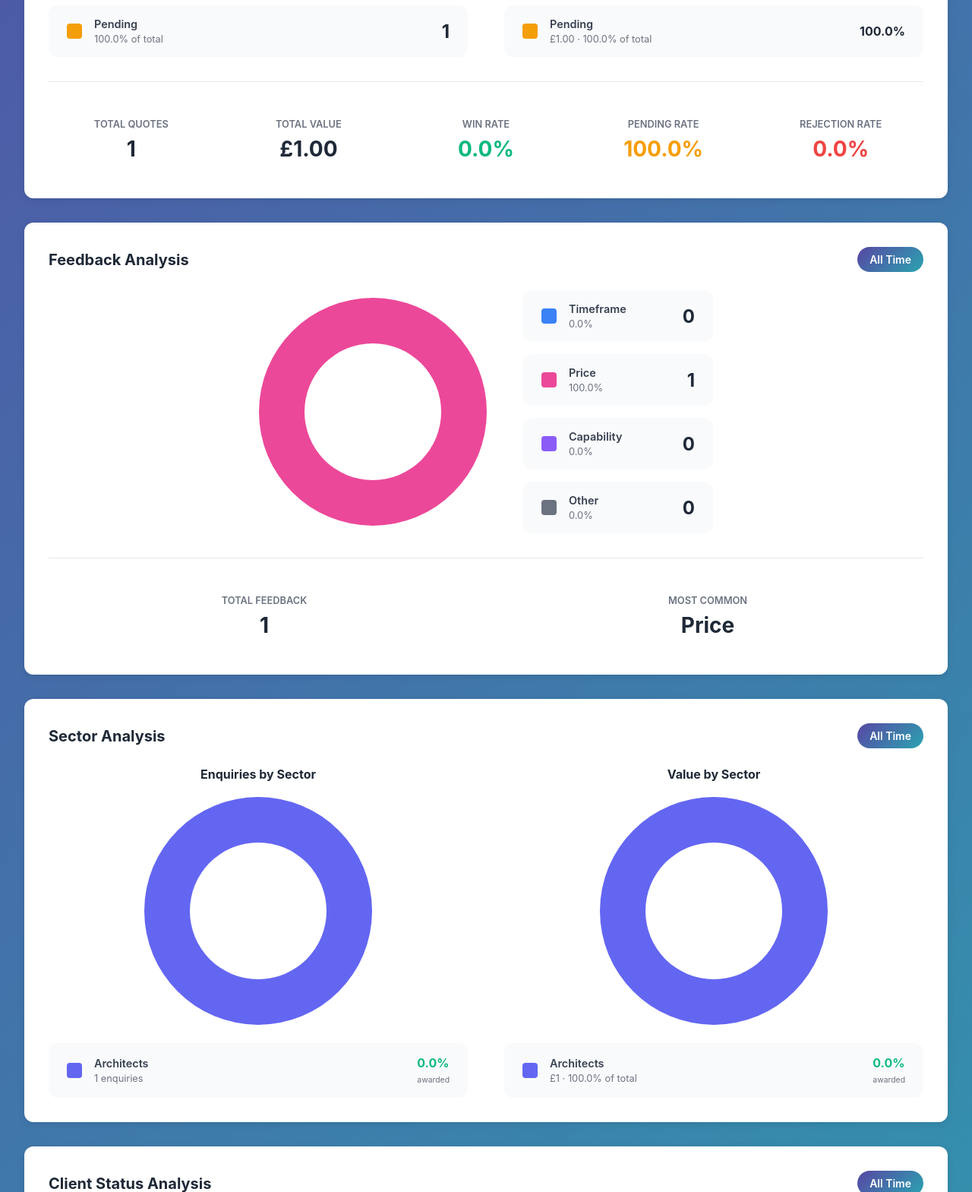
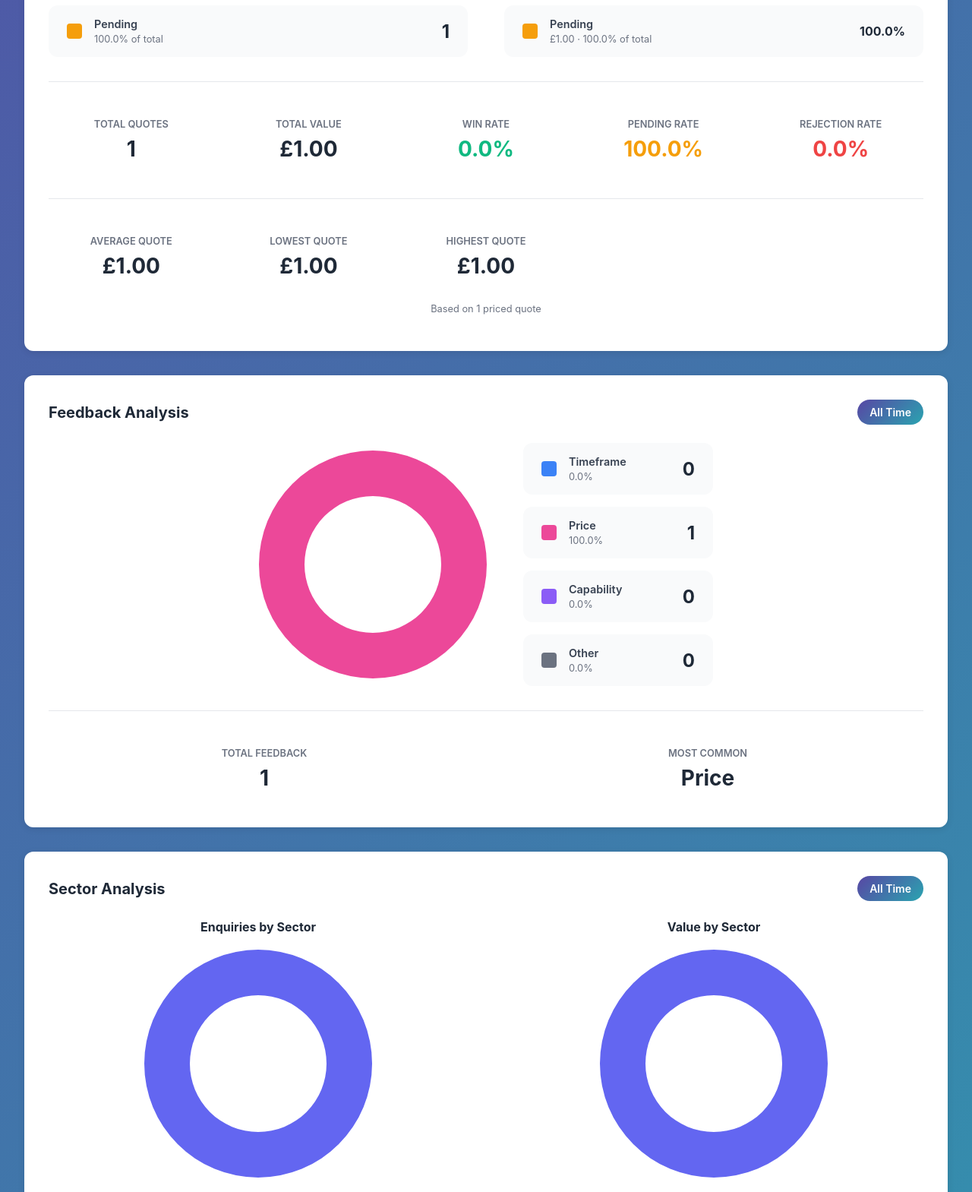
Before and after one commit to Macdrap/psl_app_django, a Django app: page /statistic-explorer in a window 1280 px wide. Shown: the part 1171-2740 px from the top of the page at 76% size. Run offline with Django 5.2, Linux system fonts and the light colour scheme; a user stored in the database is signed in; tables that the repository leaves empty hold one stand-in row (values such as "Sample post"); parts of the project's set-up code (start-up, migrations or seed data) failed here and were passed over.

Commit message:
feat: average, lowest and highest quote value in Statistic Explorer
"Sales Enquiries by Status" now shows the average, lowest and highest
quote value for the selected period, on the page and in the PDF export.
£0 quotes are treated as unpriced and excluded.

Co-Authored-By: Claude Opus 5.5 <noreply@anthropic.com>

```diff
--- a/statistic_explorer/templates/statistic_explorer.html
+++ b/statistic_explorer/templates/statistic_explorer.html
@@ -619,6 +619,30 @@
         </div>
     </div>
 
+    <div class="summary-row" id="quote-value-stats">
+        {% if quote_value_stats.priced_count %}
+        <div class="summary-card">
+            <div class="label">Average Quote</div>
+            <div class="value">£{{ quote_value_stats.avg|floatformat:2 }}</div>
+        </div>
+        <div class="summary-card">
+            <div class="label">Lowest Quote</div>
+            <div class="value">£{{ quote_value_stats.min|floatformat:2 }}</div>
+        </div>
+        <div class="summary-card">
+            <div class="label">Highest Quote</div>
+            <div class="value">£{{ quote_value_stats.max|floatformat:2 }}</div>
+        </div>
+        <div class="summary-card" style="grid-column:1 / -1; padding-top:0; color:#6b7280; font-size:0.8rem;">
+            Based on {{ quote_value_stats.priced_count }} priced quote{{ quote_value_stats.priced_count|pluralize }}{% if quote_value_stats.priced_count != sales_total_count %} (£0 quotes excluded){% endif %}
+        </div>
+        {% else %}
+        <div class="summary-card" style="grid-column:1 / -1; color:#6b7280; font-size:0.9rem;">
+            No priced quotes in this period — average, lowest and highest are not available.
+        </div>
+        {% endif %}
+    </div>
+
     {% else %}
     <div class="no-data">
         <div class="no-data-icon">📊</div>
--- a/statistic_explorer/views.py
+++ b/statistic_explorer/views.py
@@ -2,7 +2,7 @@ from django.views.generic import TemplateView
 from django.contrib.auth.mixins import LoginRequiredMixin
 from django.http import HttpResponse
 from django.template.loader import render_to_string
-from django.db.models import Count, Sum, Q
+from django.db.models import Avg, Count, Max, Min, Sum, Q
 from datetime import datetime, date
 from decimal import Decimal
 
@@ -107,6 +107,15 @@ class StatisticExplorerView(LoginRequiredMixin, TemplateView):
         # Calculate totals
         total_count = sum(d['count'] for d in sales_data.values())
         total_value = sum(d['value'] for d in sales_data.values())
+
+        # Average / lowest / highest quote value. £0 quotes are unpriced
+        # placeholders, so they are left out (otherwise the lowest is always £0).
+        quote_value_stats = enquiries.filter(value__gt=0).aggregate(
+            priced_count=Count('id'),
+            avg=Avg('value'),
+            min=Min('value'),
+            max=Max('value'),
+        )
 
         # Calculate percentages (by count and by value)
         for key in sales_data:
@@ -354,6 +363,7 @@ class StatisticExplorerView(LoginRequiredMixin, TemplateView):
             'sales_data': sales_data,
             'sales_total_count': total_count,
             'sales_total_value': total_value,
+            'quote_value_stats': quote_value_stats,
 
             # Feedback data for chart
             'feedback_data': feedback_data,
```
Also changed, not shown: docs/ARCHITECTURE.md (+1 -1 lines), statistic_explorer/templates/statistic_explorer_pdf.html (+20 -0 lines), statistic_explorer/tests.py (+45 -0 lines), docs/CHANGELOG.md.
